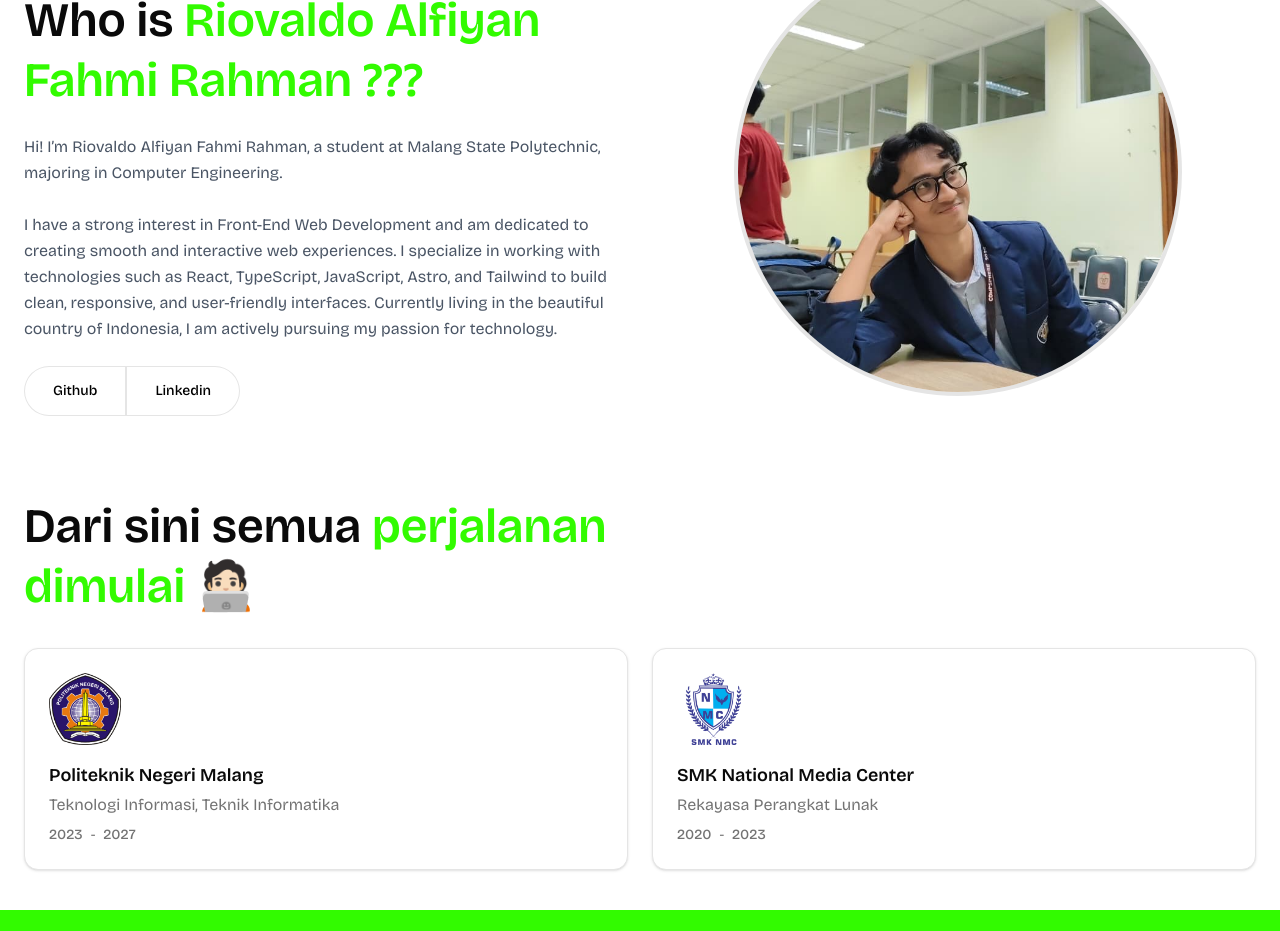
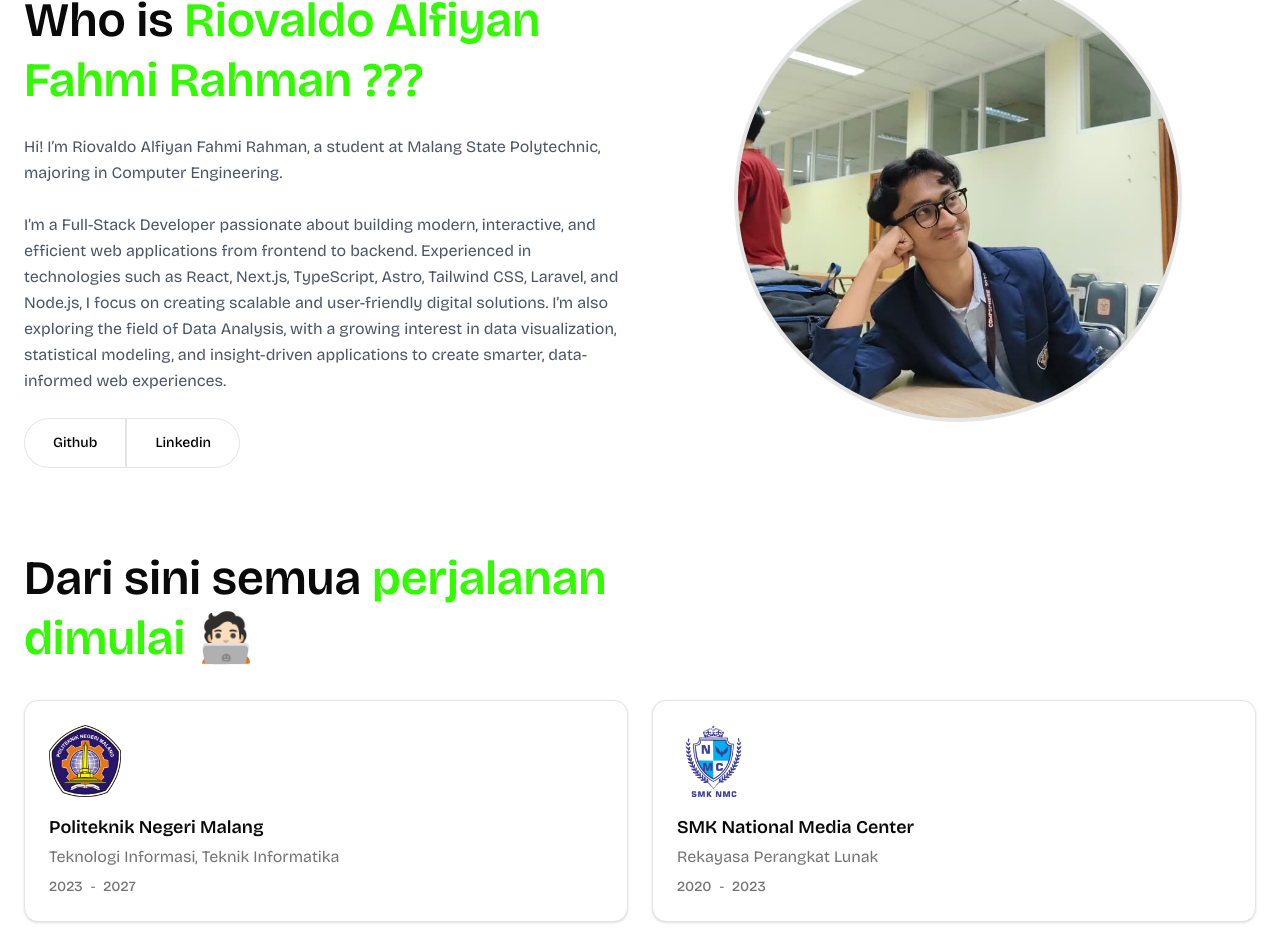
Before and after one commit to ckckckcz/kazeworks-v1, a Next.js app: page / in a window 1280 px wide. Shown: the part 1040-1971 px from the top of the page. Built offline with nearby package versions, Linux system fonts and the light colour scheme.

Commit message:
feat: update AboutSection with enhanced personal description and interests

```diff
--- a/src/components/widget/About.tsx
+++ b/src/components/widget/About.tsx
@@ -21,9 +21,9 @@ export function AboutSection() {
             </h2>
 
             <p className="max-w-prose text-gray-600 leading-relaxed">
-              Hi! I’m Riovaldo Alfiyan Fahmi Rahman, a student at Malang State Polytechnic, majoring in Computer Engineering. <br /> <br /> I have a strong interest in Front-End Web Development and am dedicated to creating smooth and interactive web
-              experiences. I specialize in working with technologies such as React, TypeScript, JavaScript, Astro, and Tailwind to build clean, responsive, and user-friendly interfaces. Currently living in the beautiful country of
-              Indonesia, I am actively pursuing my passion for technology.
+              Hi! I’m Riovaldo Alfiyan Fahmi Rahman, a student at Malang State Polytechnic, majoring in Computer Engineering. <br /> <br /> I’m a Full-Stack Developer passionate about building modern, interactive, and efficient web applications from frontend to backend. Experienced in technologies such as React, Next.js, TypeScript, Astro, Tailwind CSS, Laravel, and Node.js, I focus on creating scalable and user-friendly digital solutions.
+
+I’m also exploring the field of Data Analysis, with a growing interest in data visualization, statistical modeling, and insight-driven applications to create smarter, data-informed web experiences.
             </p>
 
             <Link href="https://github.com/ckckckcz"><Button className="rounded-tl-full rounded-bl-full cursor-pointer bg-white hover:bg-gray-200 border-border border text-black px-7 py-6">Github</Button></Link>
```
